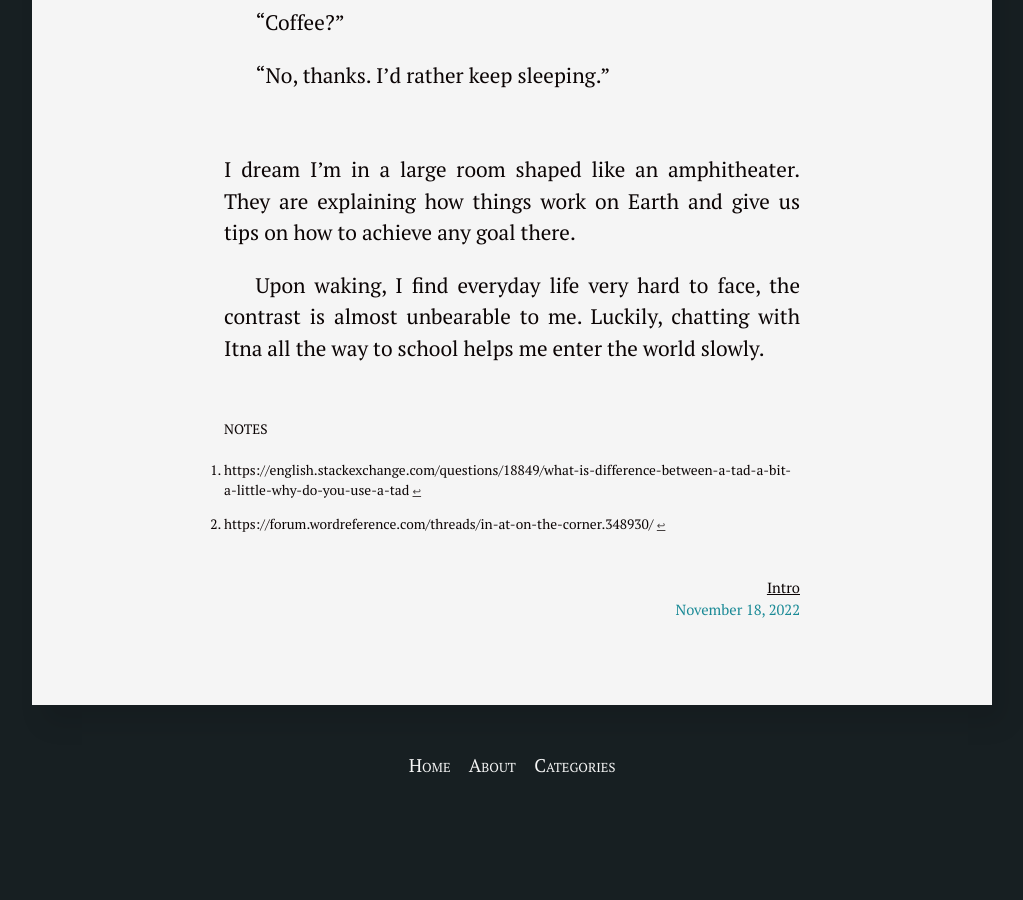
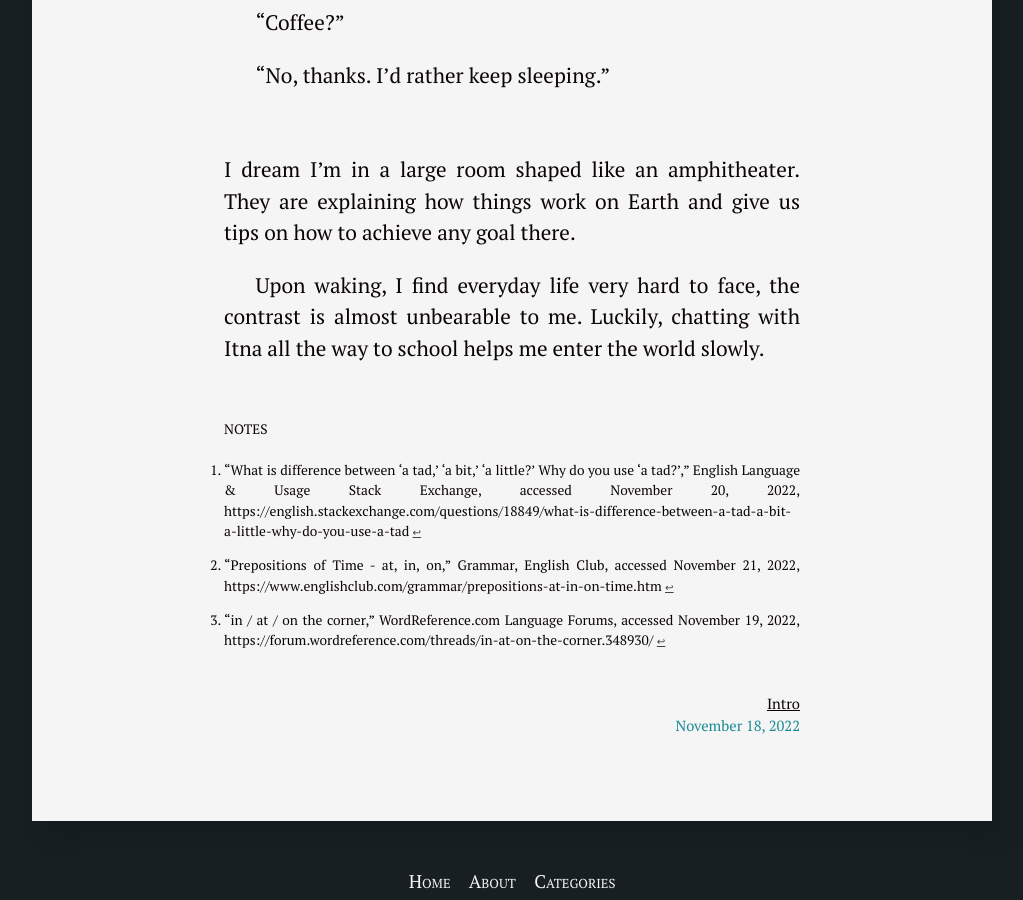
Before and after one commit to silvialohrmann/editorial, a Jekyll site: the page built from _posts/2022-11-18-we-are-houses.md, in a window 1280 px wide and 900 px high, scrolled down 8124 px. Shown: the whole window, without its empty margins (128-1151 px from the left). Built offline with Jekyll 4.4.1, drawn with Linux system fonts in a browser that asks for light colours; before the commit the page ends 8908 px from its top, so only the background shows below that; some of the changed text lies outside the part shown.

Commit message:
Update 2022-11-18-we-are-houses.md

```diff
--- a/_posts/2022-11-18-we-are-houses.md
+++ b/_posts/2022-11-18-we-are-houses.md
@@ -96,5 +96,6 @@
 Upon waking, I find everyday life very hard to face, the contrast is almost unbearable to me. Luckily, chatting with Itna all the way to school helps me enter the world slowly.
 
 <h5>Notes</h5>
-[^1]: https://forum.wordreference.com/threads/in-at-on-the-corner.348930/
-[^2]: https://english.stackexchange.com/questions/18849/what-is-difference-between-a-tad-a-bit-a-little-why-do-you-use-a-tad
+[^1]: "in / at / on the corner," WordReference.com Language Forums, accessed November 19, 2022, https://forum.wordreference.com/threads/in-at-on-the-corner.348930/
+[^2]: "What is difference between 'a tad,' 'a bit,' 'a little?' Why do you use 'a tad?'," English Language & Usage Stack Exchange, accessed November 20, 2022, https://english.stackexchange.com/questions/18849/what-is-difference-between-a-tad-a-bit-a-little-why-do-you-use-a-tad
+[^3]: "Prepositions of Time - at, in, on," Grammar, English Club, accessed November 21, 2022, https://www.englishclub.com/grammar/prepositions-at-in-on-time.htm
```
Also changed, not shown: other parts of _posts/2022-11-18-we-are-houses.md (+2 -2 lines).
